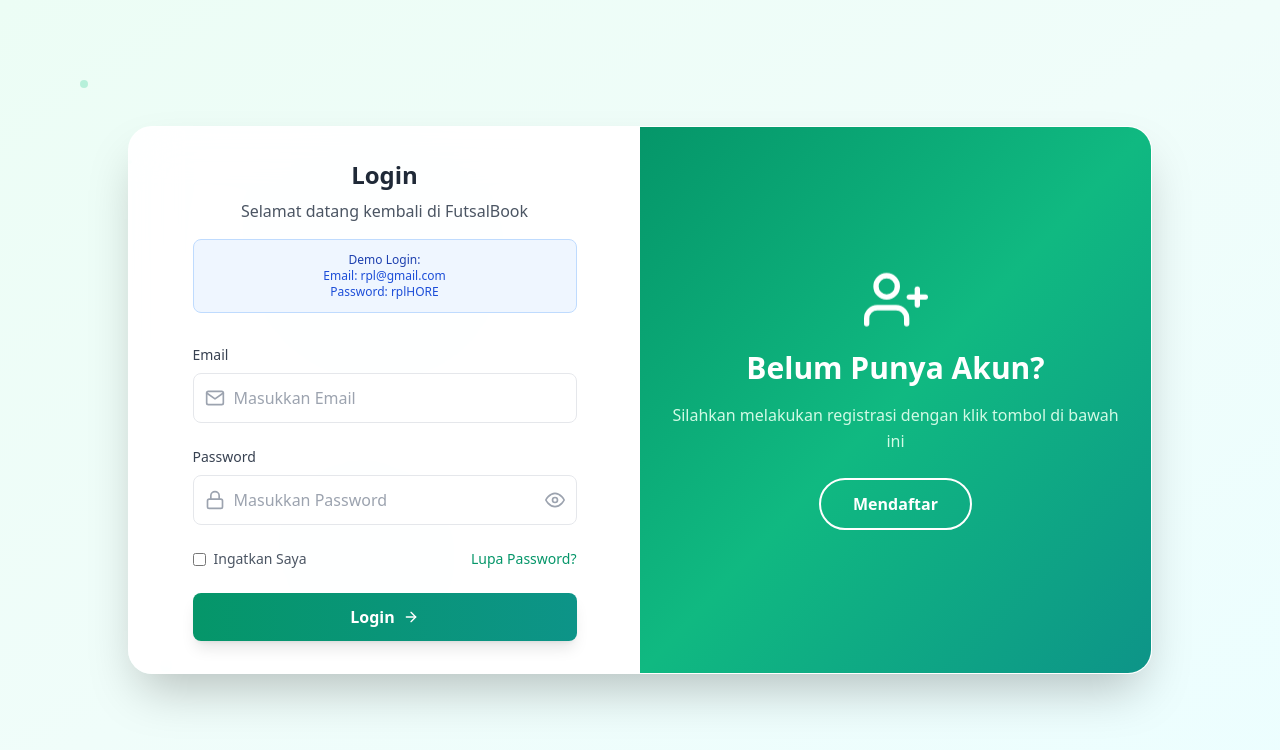
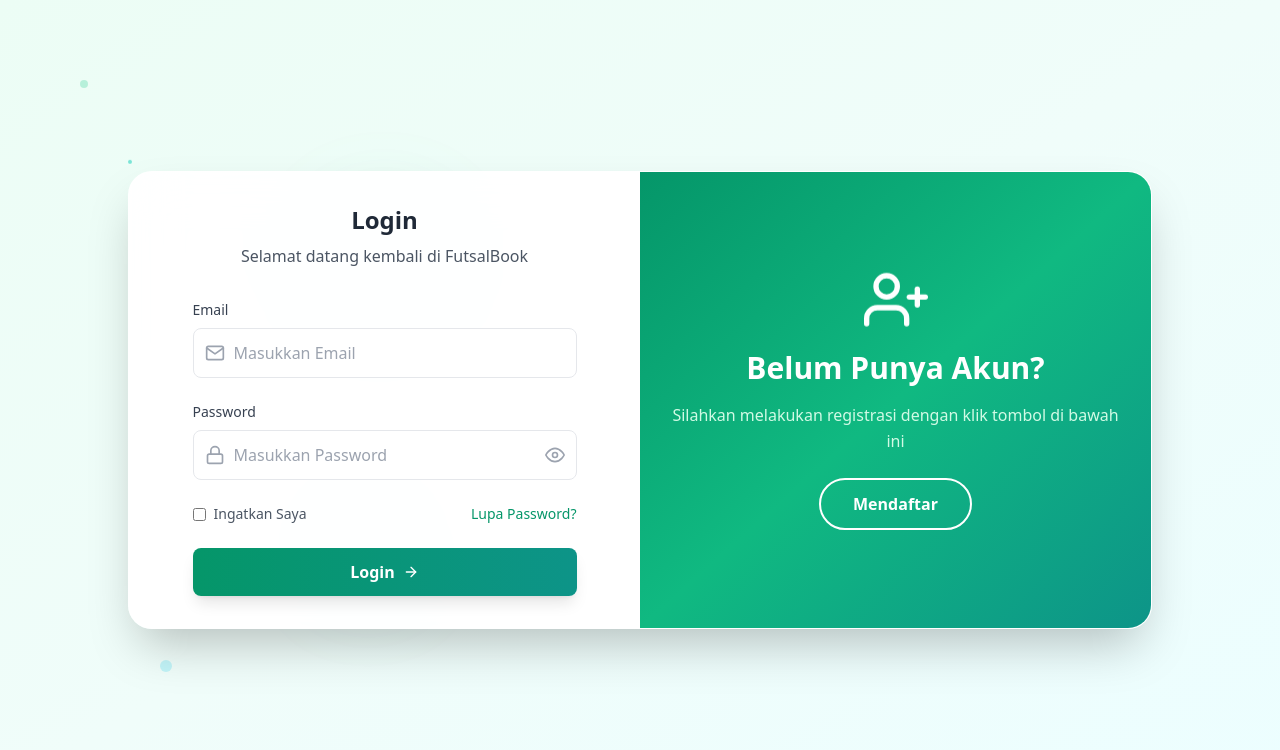
Before and after one commit to oyi22/FutsalBook, a React (Vite) app in the folder frontend/: page / in a window 1280 px wide. Shown: the top 750 px of the page. Built offline with nearby package versions, Linux system fonts and the light colour scheme.

Commit message:
nambah config update Lorek hehe

```diff
--- /dev/null
+++ b/frontend/src/config.js
@@ -0,0 +1,2 @@
+export const BASE_URL = ""
+// JANGAN DI APA APAIN DULU
--- a/frontend/src/pages/LoRek.jsx
+++ b/frontend/src/pages/LoRek.jsx
@@ -200,11 +200,6 @@
               <div className="text-center mb-8">
                 <h3 className="text-2xl font-bold text-gray-800 mb-2">Login</h3>
                 <p className="text-gray-600">Selamat datang kembali di FutsalBook</p>
-                <div className="mt-4 p-3 bg-blue-50 rounded-lg border border-blue-200 transform transition-all duration-300 hover:scale-105">
-                  <p className="text-xs text-blue-800 font-medium">Demo Login:</p>
-                  <p className="text-xs text-blue-700">Email: rpl@gmail.com</p>
-                  <p className="text-xs text-blue-700">Password: rplHORE</p>
-                </div>
               </div>
 
               {error && (
```
